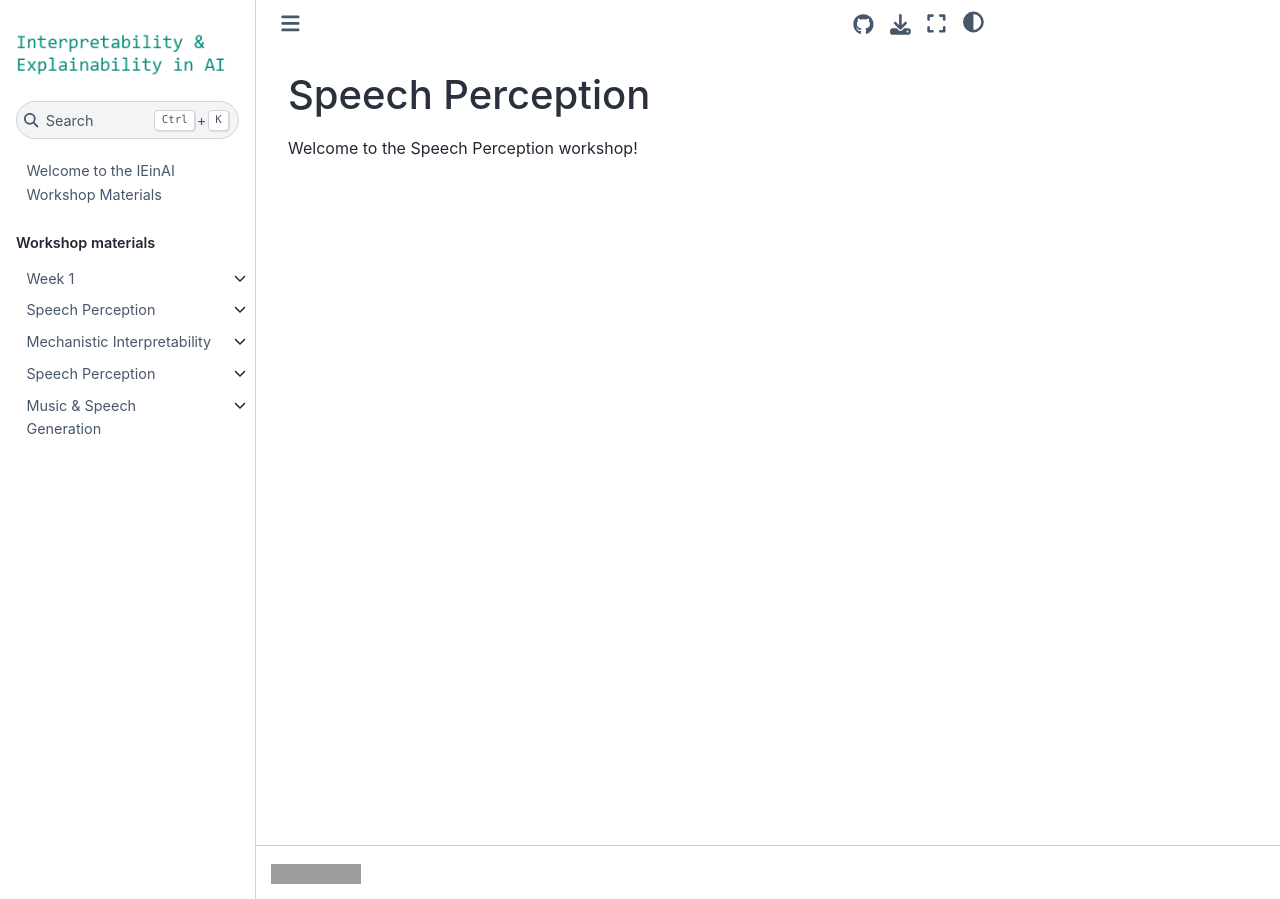
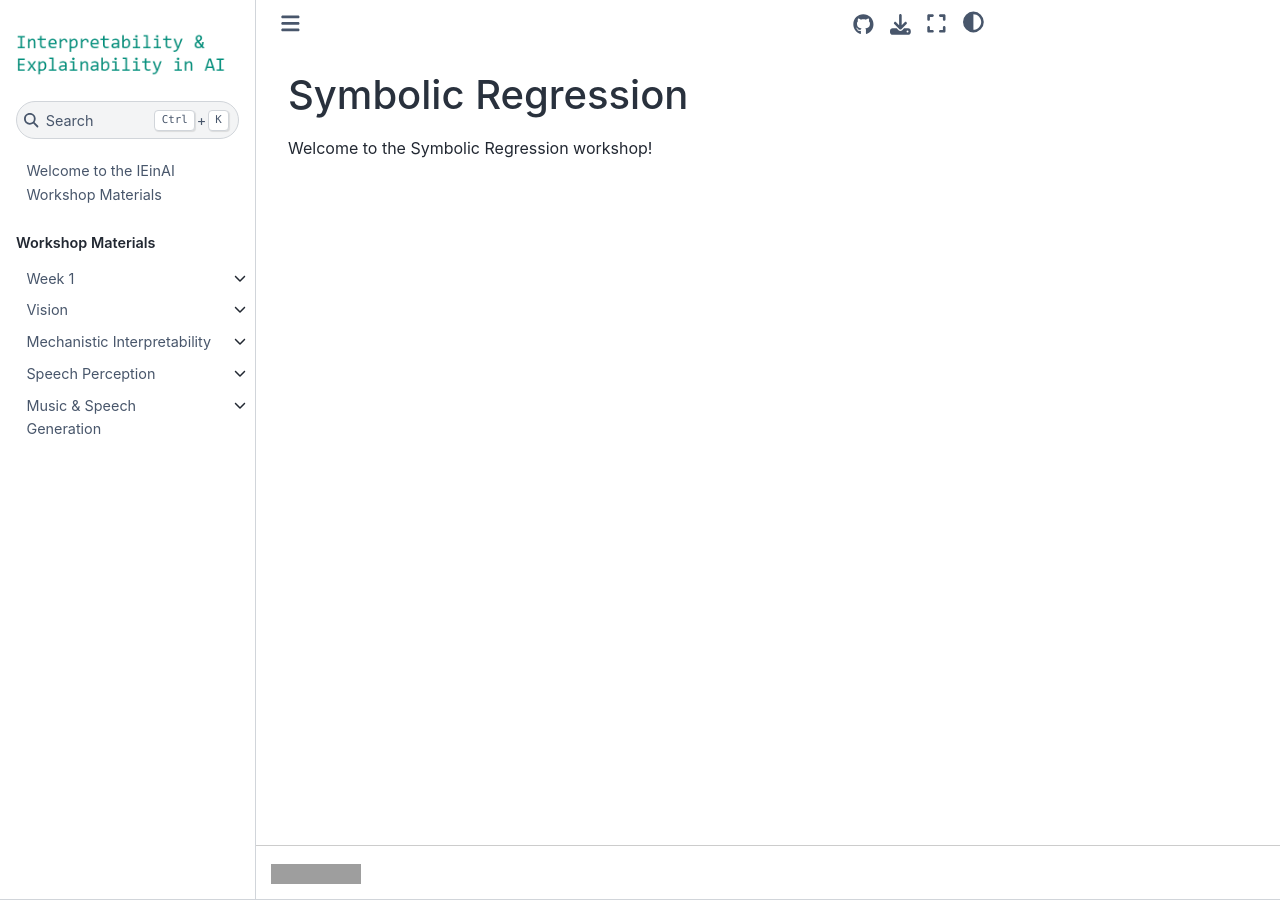
Before and after one commit to clclab/IEinAI, a Jupyter Book: the page built from book/symbolic/symbolic-regression_intro.md, in a window 1280 px wide. Built offline with Jupyter Book 1.0.4 settings and Sphinx 7.4.7 and the Sphinx Book theme 1.1.4, drawn with Linux system fonts in a browser that asks for light colours; pages that are not in the unit, such as notebooks, are missing from menus; grey boxes are pictures that could not be loaded.

Commit message:
fix titles & TOC

```diff
--- a/book/_toc.yml
+++ b/book/_toc.yml
@@ -5,7 +5,7 @@ format: jb-book
 root: intro
 
 parts:
-  - caption: Workshop materials
+  - caption: Workshop Materials
     chapters:
       - file: week1/week1_intro
         sections:
--- a/book/symbolic/symbolic-regression_intro.md
+++ b/book/symbolic/symbolic-regression_intro.md
@@ -1,3 +1,3 @@
-# Speech Perception
+# Symbolic Regression
 
-Welcome to the Speech Perception workshop!
+Welcome to the Symbolic Regression workshop!
--- a/book/vision/vision_intro.md
+++ b/book/vision/vision_intro.md
@@ -1,3 +1,3 @@
-# Speech Perception
+# Vision
 
-Welcome to the Speech Perception workshop!
+Welcome to the Vision workshop!
```
Also changed, not shown: book/music-speech-generation/music-speech-generation_lab_placeholder.ipynb.
